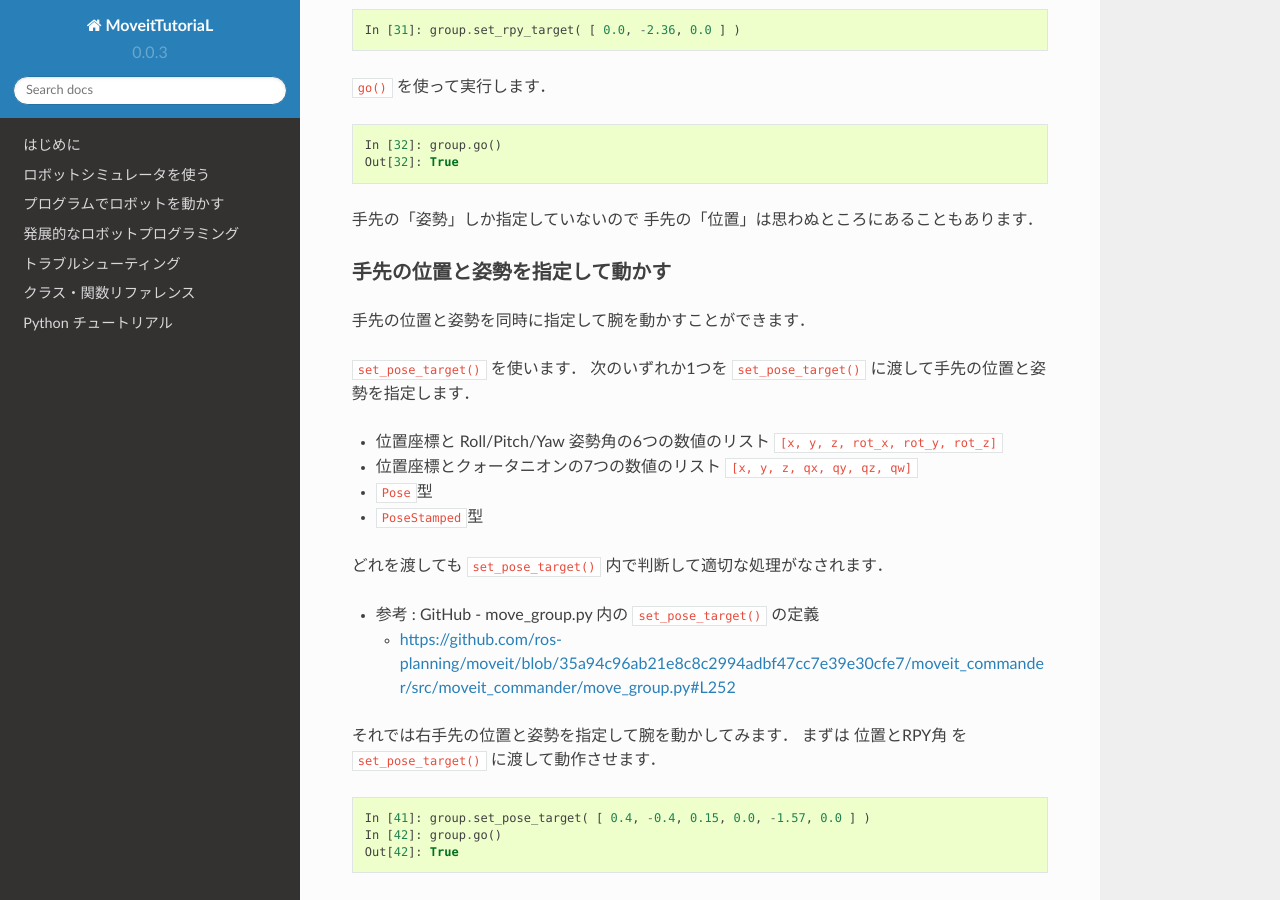
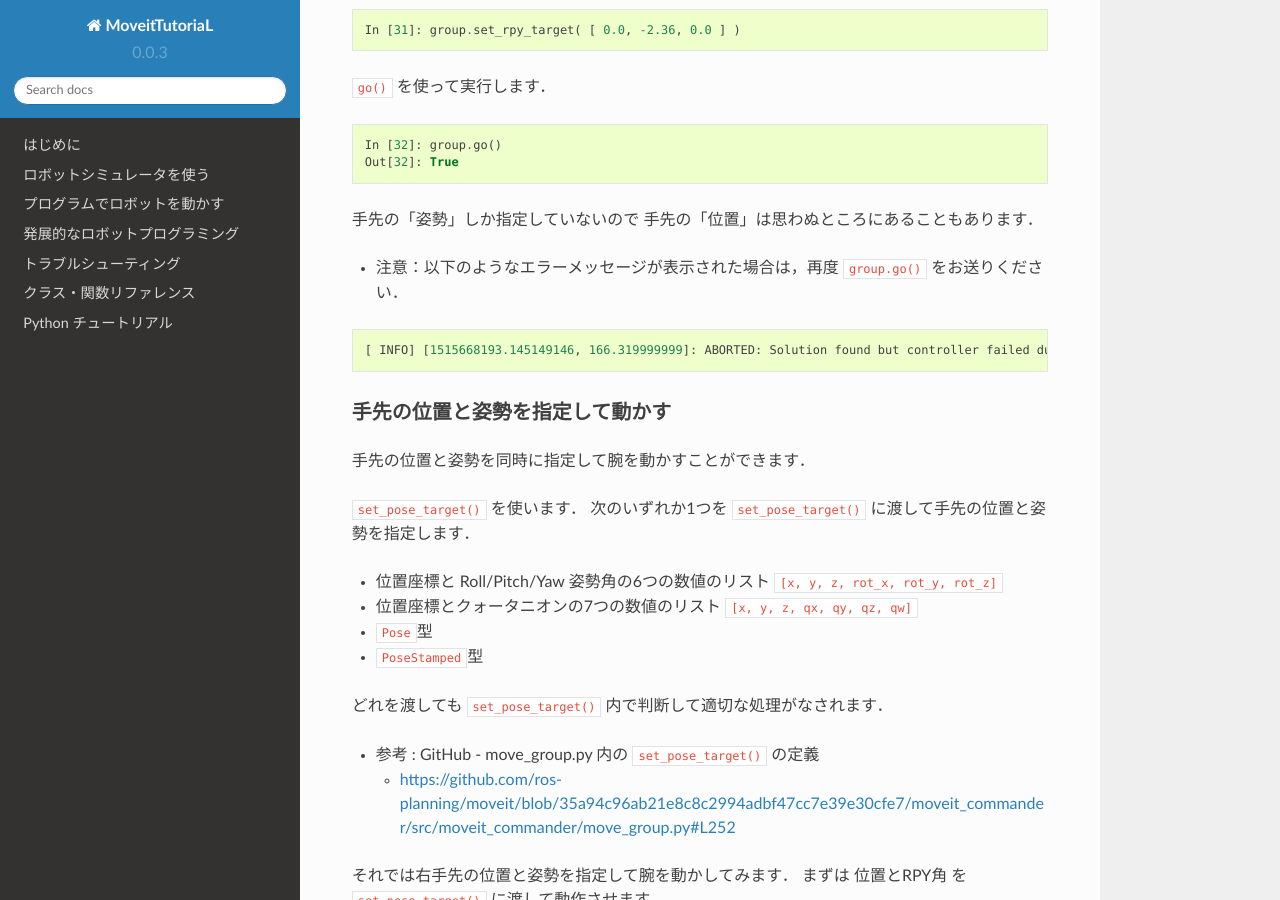
Before and after one commit to tork-a/tork_moveit_tutorial, a Sphinx documentation site: the page built from doc/moveit-tutorial_ja_robot-python_basic.md, in a window 1280 px wide and 900 px high, scrolled down 3420 px. Built offline with Sphinx 7.4.7 and the Read the Docs theme 2.0.0, drawn with Linux system fonts in a browser that asks for light colours.

Commit message:
add comment on ABORTED: Solution found but controller failed during execution

````diff
--- a/doc/moveit-tutorial_ja_robot-python_basic.md
+++ b/doc/moveit-tutorial_ja_robot-python_basic.md
@@ -179,6 +179,10 @@ Out[32]: True
 手先の「姿勢」しか指定していないので
 手先の「位置」は思わぬところにあることもあります．
 
+- 注意：以下のようなエラーメッセージが表示された場合は，再度 `group.go()` をお送りください．
+```
+[ INFO] [1515668193.145149146, 166.319999999]: ABORTED: Solution found but controller failed during execution
+```
 
 ### 手先の位置と姿勢を指定して動かす
 
````
